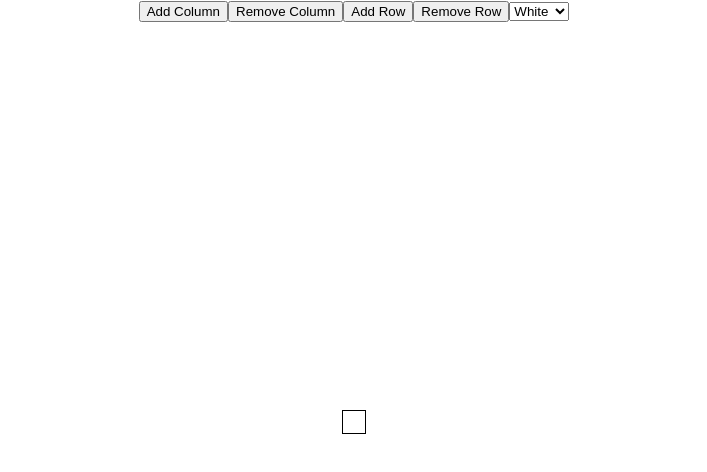
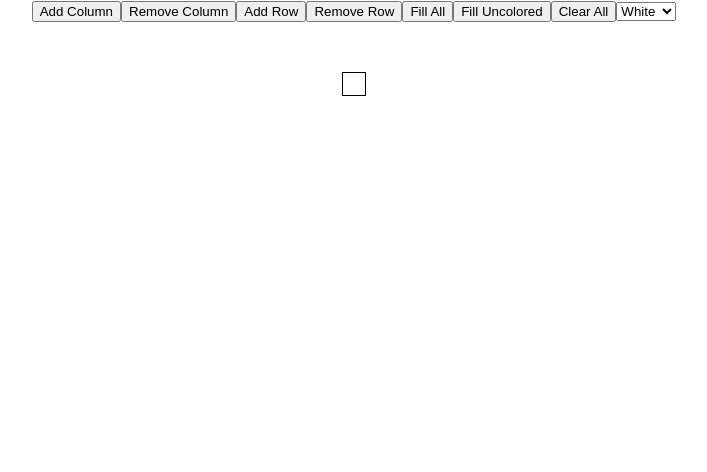
Before and after one commit to CUNY-TTP-Residency/Assignment-8-TTP, a React (Create React App) app: page / in a window 1280 px wide. Shown: the top 472 px of the page, without its empty margins (286-993 px from the left). Built offline with nearby package versions, Linux system fonts and the light colour scheme.

Commit message:
Fixed table bug that covered the buttons, and added color functionality with buttons

```diff
--- a/src/App.css
+++ b/src/App.css
@@ -16,7 +16,7 @@
 }
 
 .table{
-  height: 100%;
+  margin-top: 50px;
   display: flex;
   flex-direction: column;
   justify-content: center;
--- a/src/components/Table.jsx
+++ b/src/components/Table.jsx
@@ -8,6 +8,8 @@ export default class Table extends Component{
         super(props);
         this.state = ({
             rows: 1,
+            color: "",
+            colored: false,
             cellCount: 1
         })
 
@@ -16,21 +18,33 @@ export default class Table extends Component{
         this.addRow = this.addRow.bind(this);
         this.removeRow = this.removeRow.bind(this);
         this.createTable = this.createTable.bind(this);
+        this.color = this.color.bind(this);
+        this.colorOptions = this.colorOptions.bind(this);
+        this.fillAll = this.fillAll.bind(this);
+        this.fillUncolored = this.fillUncolored.bind(this);
+        this.mouseUp = this.mouseUp.bind(this);
+        this.mouseDown = this.mouseDown.bind(this);
+        this.mouseEnter = this.mouseEnter.bind(this);
     }
 
     render(){
         return(
             <>
+            <div id = "buttons">
             <button onClick={this.addColumn}> Add Column </button>
             <button onClick={this.removeColumn}> Remove Column </button>
             <button onClick={this.addRow}> Add Row </button>
             <button onClick={this.removeRow}> Remove Row </button>
-            <select>
-                <option> White </option>
-                <option> Red </option>
-                <option> Green </option>
-                <option> Blue </option>
+            <button onClick={this.fillAll}> Fill All </button>
+            <button onClick={this.fillUncolored}> Fill Uncolored </button>
+            <button onClick={this.clearAll}> Clear All </button>
+            <select onChange = {this.colorOptions}>
+                <option value = "white"> White </option>
+                <option value = "red"> Red </option>
+                <option value = "green"> Green </option>
+                <option value = "blue"> Blue </option>
             </select>
+            </div>
             <table className="table"> {this.createTable()} </table>
             </>
         );
@@ -41,15 +55,78 @@ export default class Table extends Component{
         for(let i = 0; i < this.state.rows; i++){
             let row = []
             for(let j = 0; j < this.state.cellCount; j++)
-                row.push(<TableCell />)
+                row.push(<TableCell
+                    mouseUp = {this.mouseUp}
+                    mouseDown = {this.mouseDown}
+                    mouseEnter = {this.mouseEnter}
+                    onClick = {this.color}
+                />)
             table.push(<TableRow cells={row}/>)
         }
         return table;
     }
+    //Creates Handlers to adjust the state based on button clicks and selection menu
 
-    addColumn(){ this.setState({ cellCount: this.state.cellCount+1 })}
-    removeColumn(){ this.setState({ cellCount: this.state.cellCount-1 })}
+    //Adds a Column to the table
+    addColumn(){
+        this.setState({ cellCount: this.state.cellCount+1 })}
 
+    //Removes the added Column
+    removeColumn(){if(this.state.cellCount > 1){
+         this.setState({ cellCount: this.state.cellCount-1 })}}
+
+    //Adds a row to the table
     addRow(){ this.setState({ rows: this.state.rows+1 })}
-    removeRow(){ this.setState({ rows: this.state.rows-1 })}
+
+    //Removes the row that has been added to the table
+    removeRow(){if(this.state.rows > 1){
+         this.setState({ rows: this.state.rows-1 })}}
+
+    //This handles the color that has been selected from the drop down menu, and assigns the value to the state
+    colorOptions(event){ event.preventDefault();
+        this.setState({color : event.target.value})}
+
+    //takes the value of color that is in the state, and assigns it to the background color of the cell
+    color(event){ event.preventDefault();
+        event.target.style.backgroundColor = this.state.color}
+
+    //If the mouse is not being pressed while over a cell it will not return the colored boolean property back to false
+    mouseUp(event){event.preventDefault();
+        this.setState({colored : false})}
+
+    //If the mouse is being pressed while in a cell, it will assign true to the colored boolean property
+    mouseDown(event){event.preventDefault();
+        this.setState({colored : true})}
+    //This works with the mouseDown method to change the color of the cells, combining the motion of the mouse with it being clicked to change the cell's color
+    mouseEnter(event){event.preventDefault();
+        if(this.state.colored == true){event.target.style.backgroundColor = this.state.color}}
+
+    //Fills all the cells with the selected color
+    fillAll(event){
+        event.preventDefault();
+        let cells = document.getElementsByTagName("td");
+        for(var i = 0; i < cells.length; i++){
+            cells[i].style.backgroundColor = this.state.color;
+        }
+    }
+
+    //Fills all the cells that has not been assigned a color
+    fillUncolored(event){
+        event.preventDefault();
+        let cells = document.getElementsByTagName("td");
+        for(var i = 0; i < cells.length; i++){
+            if(cells[i].style.backgroundColor == ""){
+            cells[i].style.backgroundColor = this.state.color;
+            }
+        }
+    }
+
+    //Clears all color from every cell
+    clearAll(event){
+        event.preventDefault();
+        let cells = document.getElementsByTagName("td");
+        for(var i = 0; i < cells.length; i++){
+            cells[i].style.backgroundColor = "";
+        }
+    }
 }
--- a/src/components/TableCell.jsx
+++ b/src/components/TableCell.jsx
@@ -8,7 +8,12 @@ export default class TableCell extends Component{
 
     render(){
         return(
-            <td className="cell"/>
+            <td className="cell"
+                onMouseUp = {this.props.mouseUp}
+                onMouseDown = {this.props.mouseDown}
+                onMouseEnter = {this.props.mouseEnter}
+                onClick = {this.props.onClick}
+            />
         );
     }
 }
```
Also changed, not shown: 1 other file (tests, documents, lock files or other folders).
